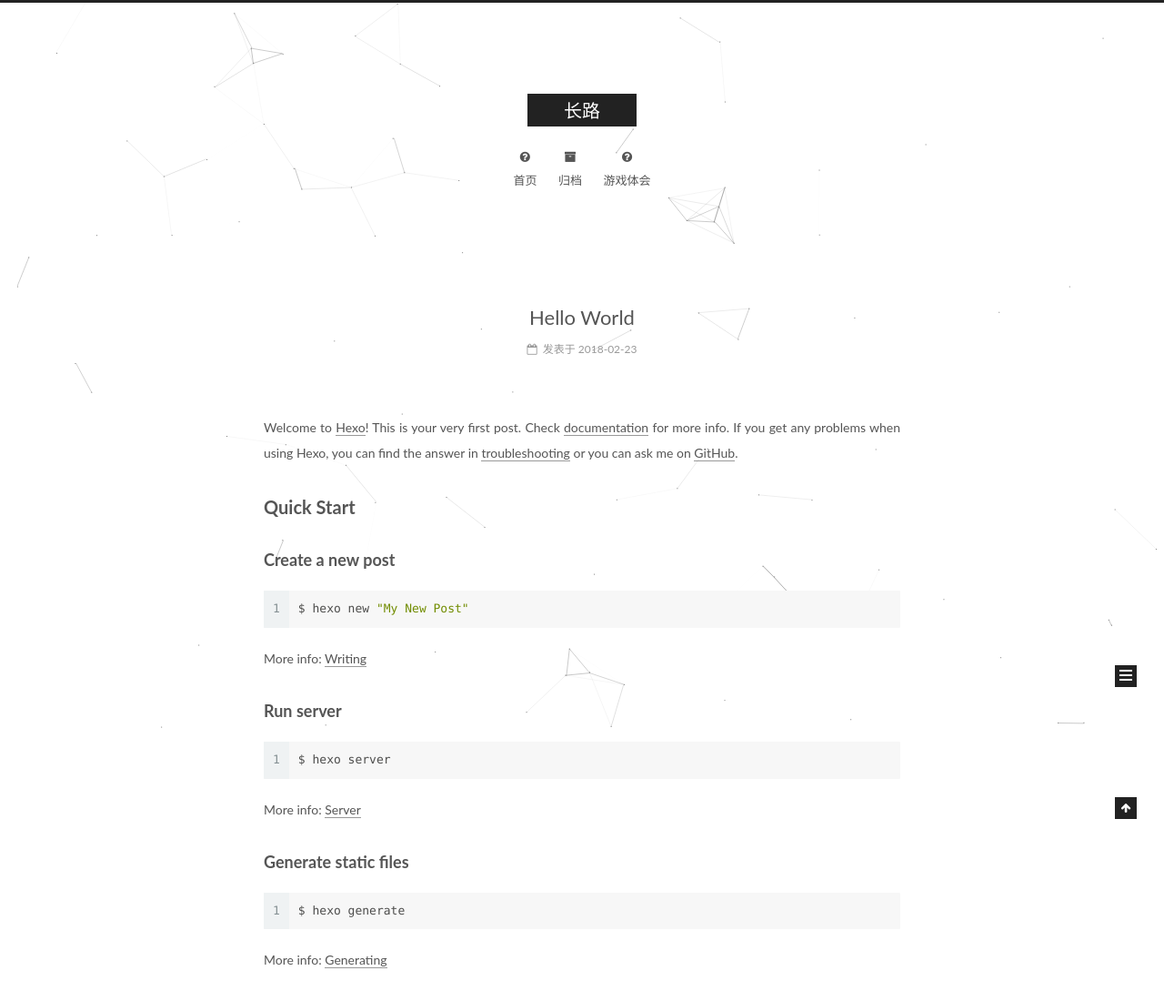
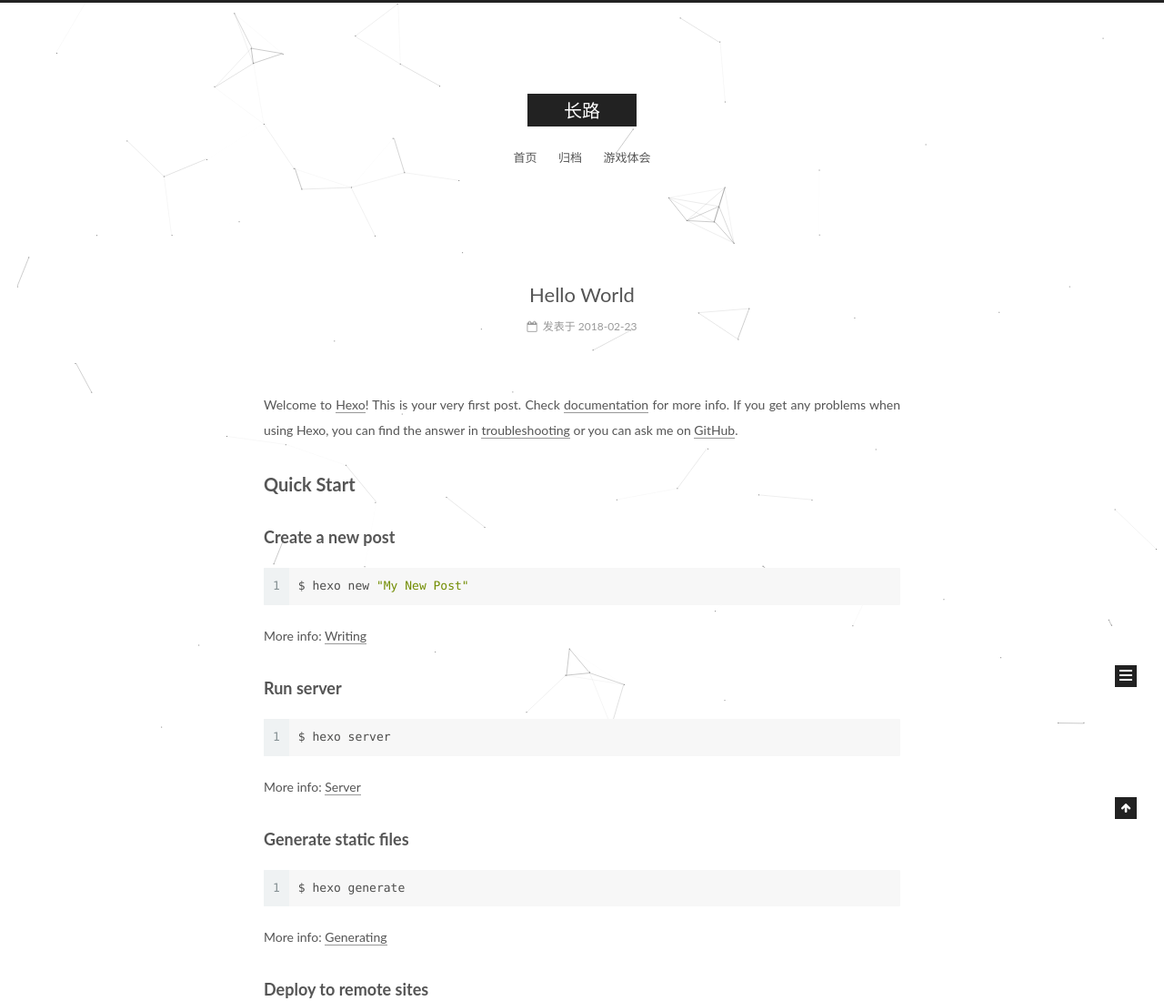
Before and after one commit to cir99/cir99.github.io, a plain HTML site: page index.html in a window 1280 px wide. Shown: the top 1100 px of the page at 91% size. Drawn offline with Linux system fonts and the light colour scheme.

Commit message:
Site updated: 2018-02-23 16:28:59

```diff
--- a/css/main.css
+++ b/css/main.css
@@ -1822,7 +1822,7 @@ pre .javascript .function {
   width: 4px;
   height: 4px;
   border-radius: 50%;
-  background: #66390a;
+  background: #c3d9ff;
 }
 .links-of-blogroll {
   font-size: 13px;
--- a/index.html
+++ b/index.html
@@ -180,8 +180,6 @@
         <li class="menu-item menu-item-home">
           <a href="https://cir99.github.io/" rel="section">
 
-              <i class="menu-item-icon fa fa-fw fa-question-circle"></i> <br />
-
             首页
           </a>
         </li>
@@ -190,8 +188,6 @@
         <li class="menu-item menu-item-archives">
           <a href="/archives/" rel="section">
 
-              <i class="menu-item-icon fa fa-fw fa-archive"></i> <br />
-
             归档
           </a>
         </li>
@@ -199,8 +195,6 @@
 
         <li class="menu-item menu-item-game">
           <a href="/" rel="section">
-
-              <i class="menu-item-icon fa fa-fw fa-question-circle"></i> <br />
 
             游戏体会
           </a>
```
Also changed, not shown: 2018/02/23/hello-world/index.html (+0 -6 lines), archives/2018/02/index.html (+0 -6 lines), archives/2018/index.html (+0 -6 lines), archives/index.html (+0 -6 lines).
